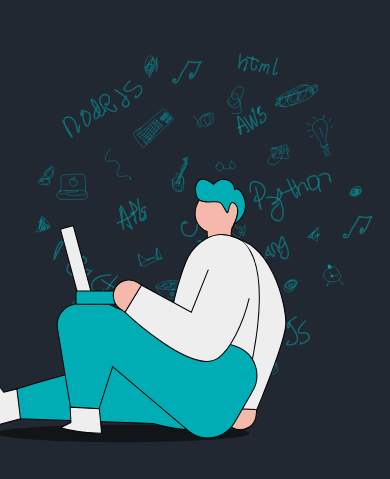
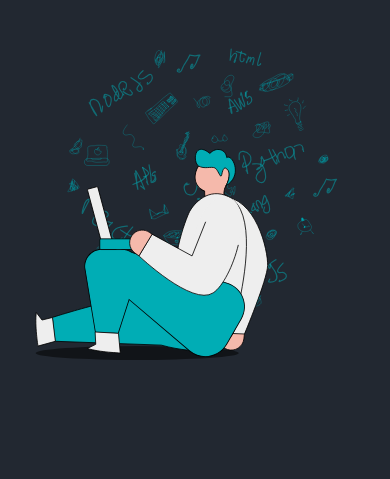
Before and after one commit to saqr428/-, a plain HTML site: page index.html in a window 390 px wide. Shown: the part 621-1100 px from the top of the page. Drawn offline with Linux system fonts and the light colour scheme.

Commit message:
Make hero image responsive with width adjustments

```diff
--- a/styles.css
+++ b/styles.css
@@ -299,7 +299,8 @@ footer{
 
     }
     .heroImg{
-        width: 400px;
+        width: 100%;
+        max-width:320px;
     }
     .name, .title{
         font-size: 2rem;
```
